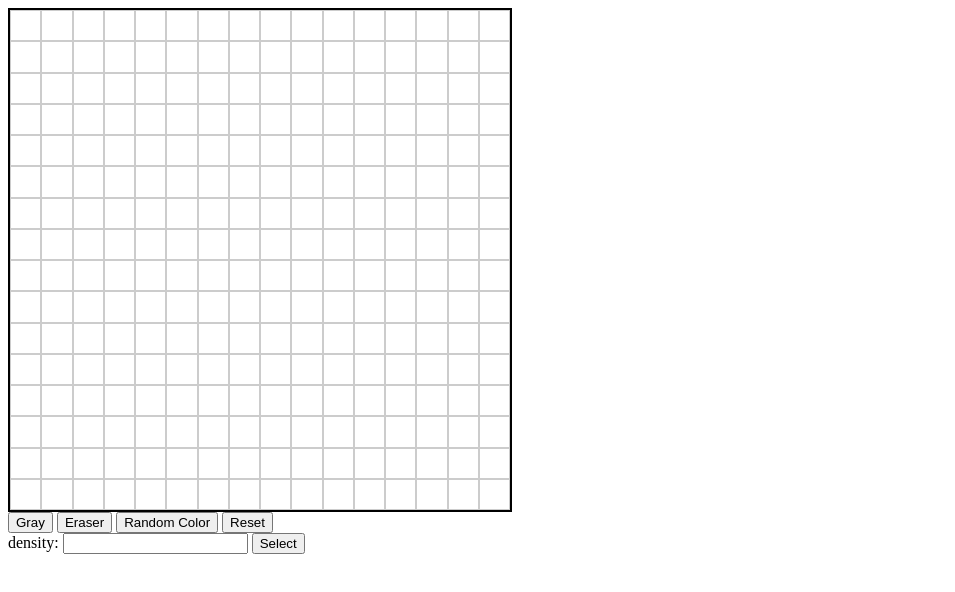
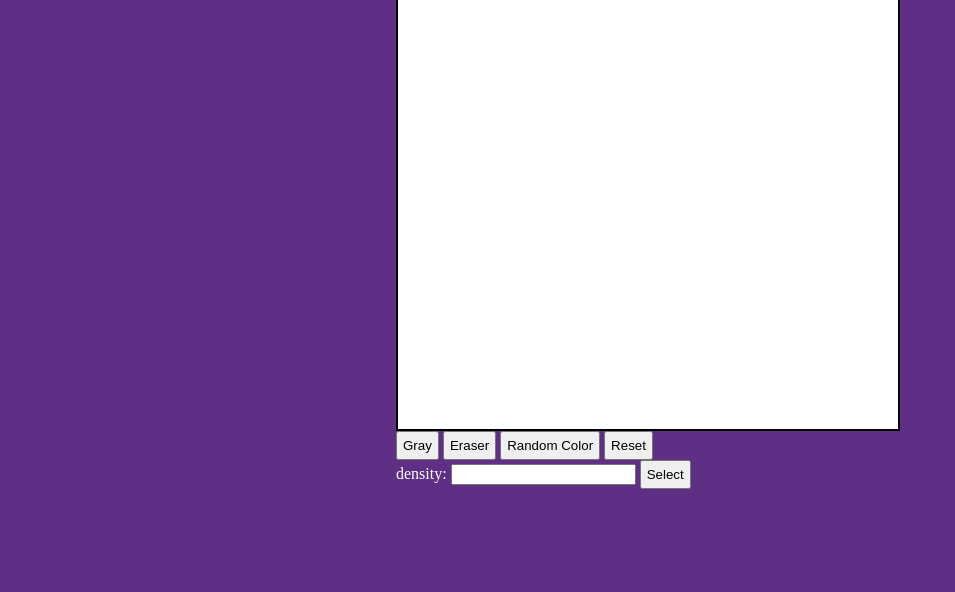
Before and after one commit to NoviceDev17/Etch-a-sketch, a plain HTML site: page index.html in a window 1280 px wide. Shown: the whole page, without its empty margins (0-955 px from the left). Drawn offline with Linux system fonts and the light colour scheme.

Commit message:
A litle bit of css and separated files

```diff
--- a/index.html
+++ b/index.html
@@ -4,91 +4,25 @@
     <meta charset="UTF-8">
     <meta name="viewport" content="width=device-width, initial-scale=1.0">
     <title>Document</title>
-    <style>
-        #container{
-            border:2px solid black;
-            width:500px;
-            height:500px;
-            user-select: none;      /* Disable text/image selection */
-            -webkit-user-drag: none; /* Disable image dragging in Safari */
-        }
-        #container div {
-            border: 1px solid #ccc;
-            user-select: none;
-            -webkit-user-drag: none;
-        }
-    </style>
+    <link rel="stylesheet" href="style.css">
 </head>
 <body>
-    <div id="container"></div>
-    <div id="controls">
-        <button onclick="changeColor('gray')">Gray</button>
-        <button onclick="changeColor('white')">Eraser</button>
-        <button onclick="changeColor('random')">Random Color</button>
-        <button onclick="resetColors()">Reset</button>
+    <div id="container">
+        <div id="grid"></div>
+        <div id="controls">
+            <button onclick="changeColor('gray')">Gray</button>
+            <button onclick="changeColor('white')">Eraser</button>
+            <button onclick="changeColor('random')">Random Color</button>
+            <button onclick="resetColors()">Reset</button>
+        </div>
         <div id="setDencity">
             <label for="density">density:</label>
             <input  id="density" >
             <button id="select">Select</button>
         </div>
     </div>
-    <script>
-        let color="gray"
-        let density=16;
-        const container=document.getElementById("container");
+    <script src="main.js">
 
-        document.getElementById("select").onclick=function(){
-            density=parseInt(document.getElementById("density").value);
-            if(density<16||density>100){
-                alert("permissible range-[16;100]");
-            }else{
-                buildGrid();
-            }
-        };
-
-        function removeAllChildNodes(parent) {
-            while (parent.firstChild) {
-                parent.removeChild(parent.firstChild);
-            }
-        }
-        function buildGrid(){
-            removeAllChildNodes(container);
-            container.style.display="grid"
-            container.style.gridTemplateRows=`repeat(${density},1fr)`;
-            container.style.gridTemplateColumns=`repeat(${density},1fr)`;
-            for(let i=0;i<density*density;i++){
-                const div=document.createElement("div");
-
-                container.appendChild(div);
-                div.addEventListener("mouseover", e => {
-                        if(e.buttons===1){
-                            div.style.backgroundColor = color === "random" ? randomColor() : color;
-                        }
-                    }
-                );
-            }
-        }
-
-        function randomColor(){
-            const x=Math.floor(Math.random()*256);
-            const y=Math.floor(Math.random()*256);
-            const z=Math.floor(Math.random()*256);
-            const randomColor="rgb("+x+","+y+","+z+")";
-            return randomColor;
-        }
-
-        function changeColor(newColor){
-            color=newColor;
-        }
-
-
-        function resetColors(){
-            const nodes=document.getElementById("container").childNodes;
-            for(let i=0;i<density*density;i++){
-                nodes[i].style.background = "white";
-            }
-        }
-        buildGrid();
     </script>
 </body>
 </html>
--- /dev/null
+++ b/main.js
@@ -0,0 +1,55 @@
+let color="gray"
+let density=16;
+const container=document.getElementById("grid");
+
+document.getElementById("select").onclick=function(){
+density=parseInt(document.getElementById("density").value);
+    if(density<16||density>100){
+        alert("permissible range-[16;100]");
+    }else{
+        buildGrid();
+    }
+};
+
+function removeAllChildNodes(parent) {
+    while (parent.firstChild) {
+        parent.removeChild(parent.firstChild);
+    }
+}
+function buildGrid(){
+    removeAllChildNodes(container);
+    container.style.display="grid"
+    container.style.gridTemplateRows=`repeat(${density},1fr)`;
+    container.style.gridTemplateColumns=`repeat(${density},1fr)`;
+    for(let i=0;i<density*density;i++){
+        const div=document.createElement("div");
+        container.appendChild(div);
+        div.addEventListener("mouseover", e => {
+                if(e.buttons===1){
+                    div.style.backgroundColor = color === "random" ? randomColor() : color;
+                }
+            }
+        );
+    }
+}
+
+function randomColor(){
+    const x=Math.floor(Math.random()*256);
+    const y=Math.floor(Math.random()*256);
+    const z=Math.floor(Math.random()*256);
+    const randomColor="rgb("+x+","+y+","+z+")";
+    return randomColor;
+}
+
+function changeColor(newColor){
+    color=newColor;
+}
+
+function resetColors(){
+    const nodes=document.getElementById("grid").childNodes;
+    for(let i=0;i<density*density;i++){
+        nodes[i].style.background = "white";
+    }
+}
+
+buildGrid();
--- /dev/null
+++ b/style.css
@@ -0,0 +1,30 @@
+body{
+    height:100vh;
+    width:100vw;
+    display: flex;
+    justify-content: center;
+    align-items: center;
+    background-color: rgba(60, 3, 107, 0.822);
+}
+#container{
+    position:relative;
+    top:-200px;
+}
+#grid{
+    border:2px solid black;
+    width:500px;
+    height:500px;
+    user-select: none;      /* Disable text/image selection */
+    -webkit-user-drag: none; /* Disable image dragging in Safari */
+}
+#grid div {
+    background-color: white;
+    user-select: none;
+    -webkit-user-drag: none;
+}
+label{
+    color:white;
+}
+button{
+    padding:5px;
+}
```
